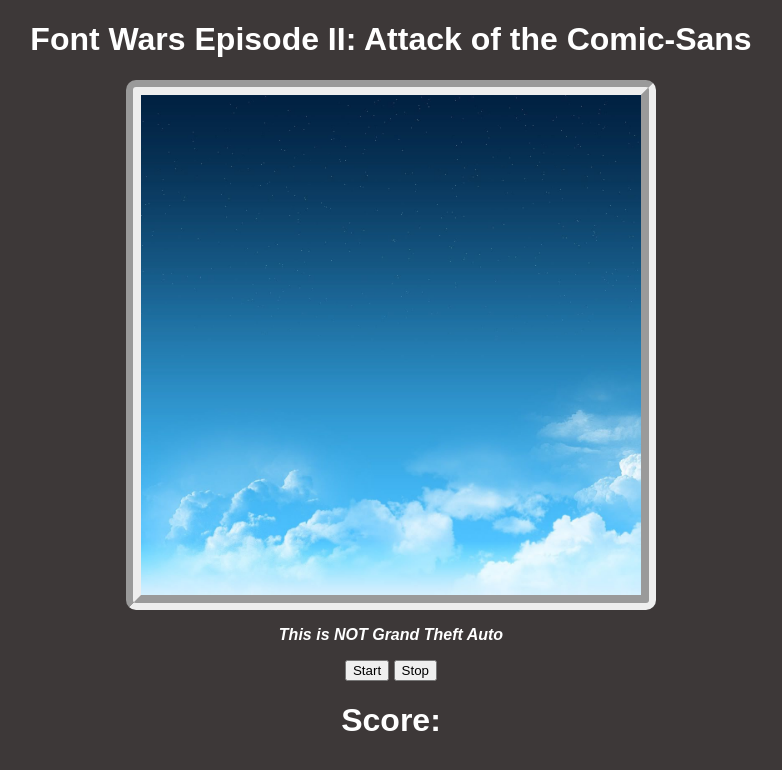
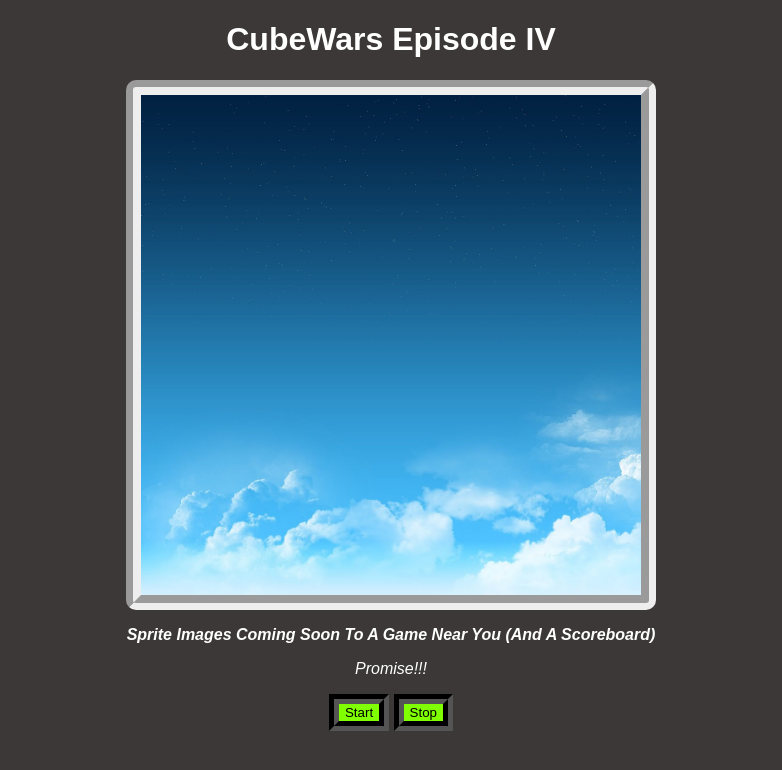
Before and after one commit to momentum-team-3/js-build-a-game-team-harrison-sloan, a plain HTML site: page index.html in a window 1280 px wide. Shown: the whole page, without its empty margins (249-1031 px from the left). Drawn offline with Linux system fonts and the light colour scheme.

Commit message:
final push for presentation

```diff
--- a/game.js
+++ b/game.js
@@ -13,7 +13,7 @@ var playerDX = 0;
 Score = 0;
 
 
-//this makes any rectangle, whether player or bad guy (may also include bullets when we get there)
+//this makes our objects, which have type player, bad guy, or blaster, spec'd by charType
 function makeRectangle (x,y,height,width,color, charType) {
     return {
         x:x,
@@ -38,7 +38,7 @@ function getContext() {
 
 }
 
-//makes new bad guys at set interval
+//makes new bad guys at set interval, increase number to increase difficulty
 function spawnBadGuy() {
     if (Math.random() < 0.005) {
     let bg = makeRectangle(randomInteger(30, 470), 40, 30, 30,RED,BADGUY);
@@ -47,7 +47,7 @@ function spawnBadGuy() {
 }
 
 
-//creates the rectangle within the context
+//creates the rectangle within the context (basically so it shows up on the canvas and can be interactive)
 function drawRect(rectangle) {
     let ctx = getContext();
 
@@ -62,13 +62,17 @@ function clearScreen() {
     context.clearRect(0,0,WIDTH,HEIGHT);
 }
 
+//allows for update of badGuy position, increase value to increase difficulty
 function updateBadGuyPosition(badGuy) {
     badGuy.y += 2;
 }
+
+//allows blaster to fire, decrease value to increase difficulty
 function updateBlasterPosition(blaster) {
     blaster.y -= 6;
 }
-//lets you move left and right
+
+//lets you move left and right and fire the blaster
 function keyPressListener (event) {
     if (event.key === "ArrowRight") {
         playerDX += 13;
@@ -77,14 +81,13 @@ function keyPressListener (event) {
         playerDX -= 13;
     }
     else if (event.key === " ") {
-        // Adding blaster
         let player = objects.find((o) => o.charType === "goodguy")
         let blaster = makeRectangle(player.x + 12.5, player.y - 2, 5, 5, GREEN, BLASTER);
         objects.push(blaster);
     }
 }
 
-//creates frame by frame erasing screen each time so no trailing
+//updates the frame to simulate animation
 function drawFrame() {
     clearScreen();
     objectsLooper();
@@ -94,7 +97,7 @@ function drawFrame() {
     }
 }
 
-
+//allows player to move within defined range on canvas (no roll-overs from side to side)
 function updateGoodGuyPosition(object) {
     object.x += playerDX
     playerDX = 0
@@ -107,7 +110,7 @@ function updateGoodGuyPosition(object) {
 }
 
 
-//dispatcher for colliding objects
+//dispatcher for colliding objects, specs what f(x) runs depending on identities of colliding objects
 function handleCollision(object1, object2) {
     if (object1.charType === GOODGUY && object2.charType === BADGUY) {
         handleGoodGuyBadGuyCollision();
@@ -124,17 +127,12 @@ function handleCollision(object1, object2) {
     }
 }
 
+//ends game if the objects colliding have identities of good guy (player) and bad guy
 function handleGoodGuyBadGuyCollision() {
-    alert("GAME OVER. THE GALAXY HAS FALLEN PREY TO COMIC SANS.")
+    alert("GAME OVER. The Cubes Have Lost. Reload and Try Again.")
     tearDown()
 
 }
-
-
-
-
-
-
 
 //if a blaster hits a bad guy, it will remove both from the screen
 function handleBlasterBadGuyCollision(object1, object2) {
@@ -149,7 +147,7 @@ function removeFromArray(arr, obj) {
     arr.splice(arr.indexOf(obj), 1);
     }
 
-//dispatcher for movement of the different objects
+//dispatcher for movement of the different objects, fires f(x) based on identity of object to update appropriate position
 function updatePosition(object) {
     if (object.charType === GOODGUY) {
         updateGoodGuyPosition(object);
@@ -163,7 +161,7 @@ function updatePosition(object) {
     }
 }
 
-//dispatcher for movement of the different objects
+//function to check if any 2 objects are colliding, checks every frame
 function isColliding(object1, object2) {
         if (object1.x < object2.x+object2.width &&
             object1.x + object1.width > object2.x &&
@@ -177,7 +175,8 @@ function isColliding(object1, object2) {
     }
 
 
-//updating things in the array
+//loops to update objects in our objects array. This is important so that when objects collide it can remove
+//them from the array, which removes them from gameplay
 function objectsLooper() {
     for (let i = 0; i < objects.length; i++) {
         let currentObject = objects[i];
@@ -192,7 +191,7 @@ function objectsLooper() {
 
 
 
-//start the game
+//start the game. This is our master start
 function startUp() {
     animationID = window.setInterval(drawFrame, 20);
     document.querySelector("#start-button").setAttribute("disabled", true);
@@ -200,7 +199,7 @@ function startUp() {
     objects.push(player);
     drawRect(player);
 }
-//stop the game
+//stop the game. This is our master stop
 function tearDown() {
     window.clearInterval(animationID);
     document.querySelector("#start-button").removeAttribute("disabled");
@@ -209,7 +208,7 @@ function tearDown() {
 }
 
 
-//allows for gameplay to start and stop, and movement listener
+//allows for gameplay to start and stop via input listeners
 window.addEventListener("keydown", keyPressListener);
 document.querySelector("#start-button").addEventListener("click", startUp);
 document.querySelector("#stop-button").addEventListener("click", tearDown);
--- a/index.html
+++ b/index.html
@@ -5,21 +5,19 @@
   <meta name="viewport" content="width=device-width, initial-scale=1.0">
   <meta http-equiv="X-UA-Compatible" content="ie=edge">
   <link rel="stylesheet" href="main.css"/>
-  <title>Font Wars II</title>
+  <title>CubeWars Episode IV</title>
   <script src="game.js" defer></script>
 </head>
 <body>
   <header>
-    <h1>Font Wars Episode II: Attack of the Comic-Sans</h1>
+    <h1>CubeWars Episode IV</h1>
     <canvas id="canvas" width="500" height="500"></canvas>
-    <p><strong>This is NOT Grand Theft Auto</strong></p>
+    <p><strong>Sprite Images Coming Soon To A Game Near You (And A Scoreboard)</strong></p>
+    <p>Promise!!!</p>
   </header>
   <main>
     <button id="start-button">Start</button>
     <button id="stop-button">Stop</button>
-    <div>
-      <h1 id="score">Score:</h1>
-    </div>
   </main>
 </body>
 </html>
--- a/main.css
+++ b/main.css
@@ -20,6 +20,12 @@ body {
     color: white;
 }
 
+button {
+    background-color: chartreuse;
+    border-width: 10px;
+    border-style: groove;
+}
+
 p {
     font-style: italic;
 }
```
